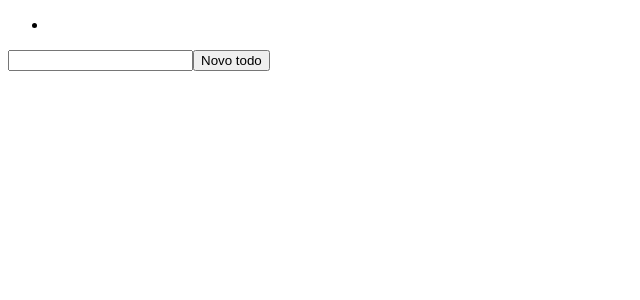
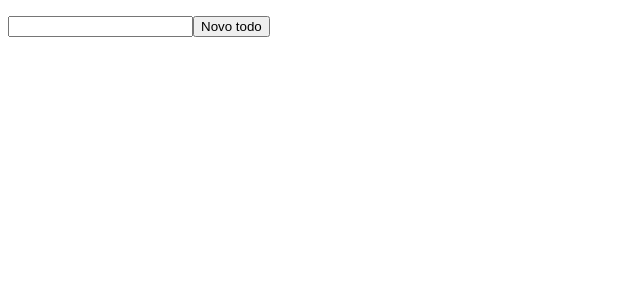
Before and after one commit to RenatoFa/Aprendendo-Redux, a React (Create React App) app: page / in a window 1280 px wide. Shown: the top 300 px of the page, without its empty margins (0-640 px from the left). Built offline with nearby package versions, Linux system fonts and the light colour scheme.

Commit message:
Correção

```diff
--- a/src/TodoList.js
+++ b/src/TodoList.js
@@ -27,7 +27,7 @@ class TodoList extends Component{
 
          <div>
             <ul>
-                <li>{/* Atualizar a lista dos Todos*/}
+                {/* Atualizar a lista dos Todos*/}
                     {this.props.todos.map(todo=>(
                         <li key={todo.id} >{/* Todo interação no React Precisa de uma key */}
                             {todo.text}
@@ -35,7 +35,7 @@ class TodoList extends Component{
 
                             </li>
                     ))}
-                </li>
+
             </ul>
 
             <input type ="text" value ={this.state.newTodoText} onChange={(e)=>this.setState({newTodoText: e.target.value})} />
```
